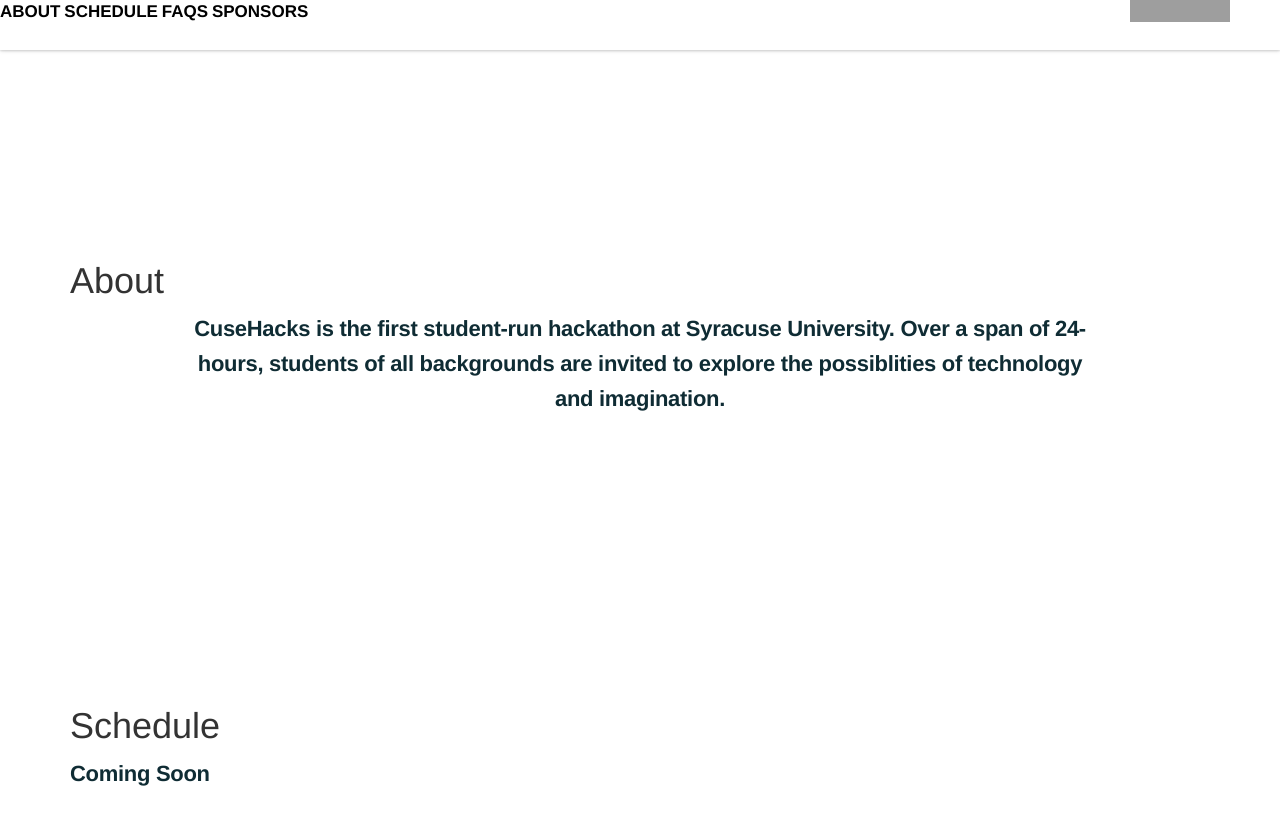
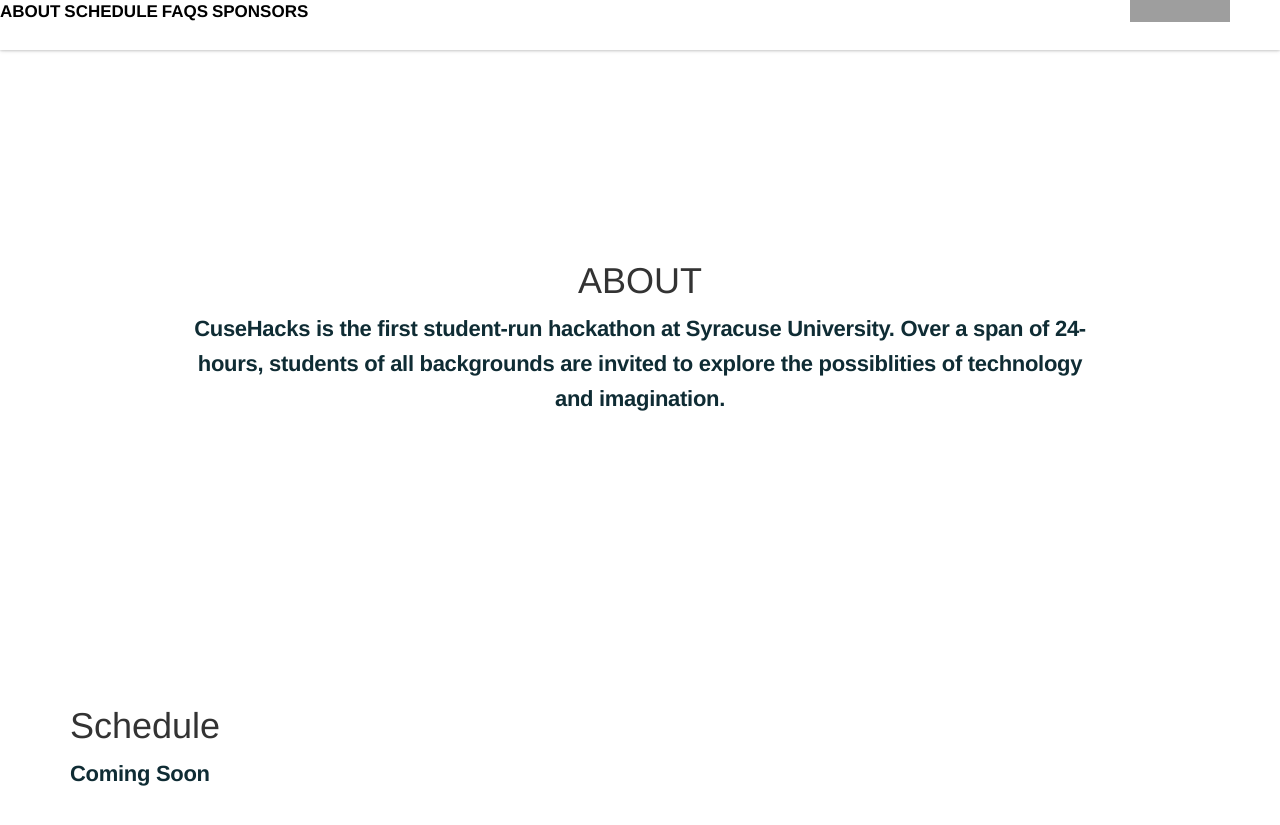
Before and after one commit to innovateorange/cusehacks, a Jekyll site: the page built from index.html, in a window 1280 px wide and 900 px high, scrolled down 879 px. Shown: the top 825 px of the window. Built offline with Jekyll 4.4.1, drawn with Linux system fonts in a browser that asks for light colours; nearby versions of some CDN libraries; grey boxes are pictures that could not be loaded.

Commit message:
moved about to middle

```diff
--- a/index.html
+++ b/index.html
@@ -6,7 +6,8 @@
 
 <section class="about" id="section-about">
   <div class="container">
-    <h1>About</h1>
+    <!-- <h1>About</h1> -->
+    <h1 class="text-center">ABOUT</h1>
     <div class="col-xs-12 col-sm-10 col-sm-offset-1 text-center">
       {{ site.event.about.description | markdownify }}
     </div>
```
